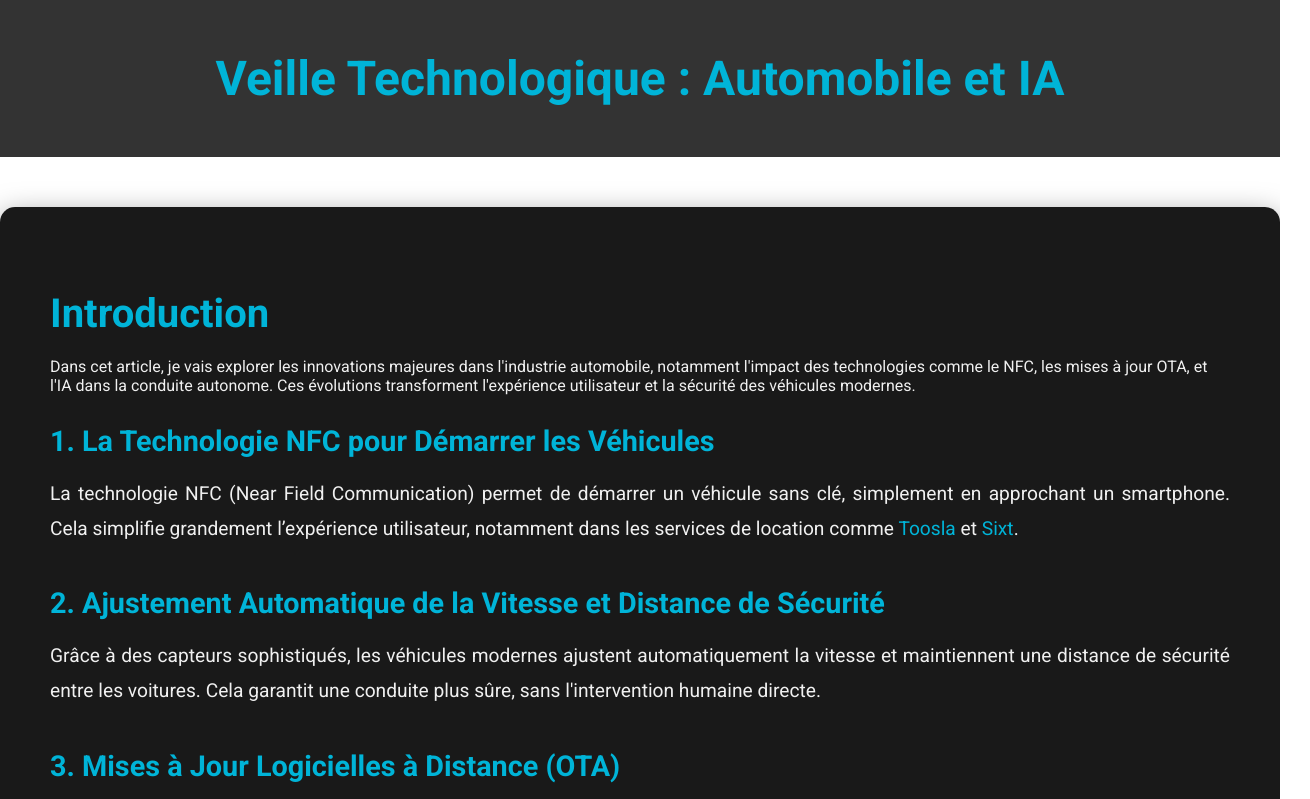
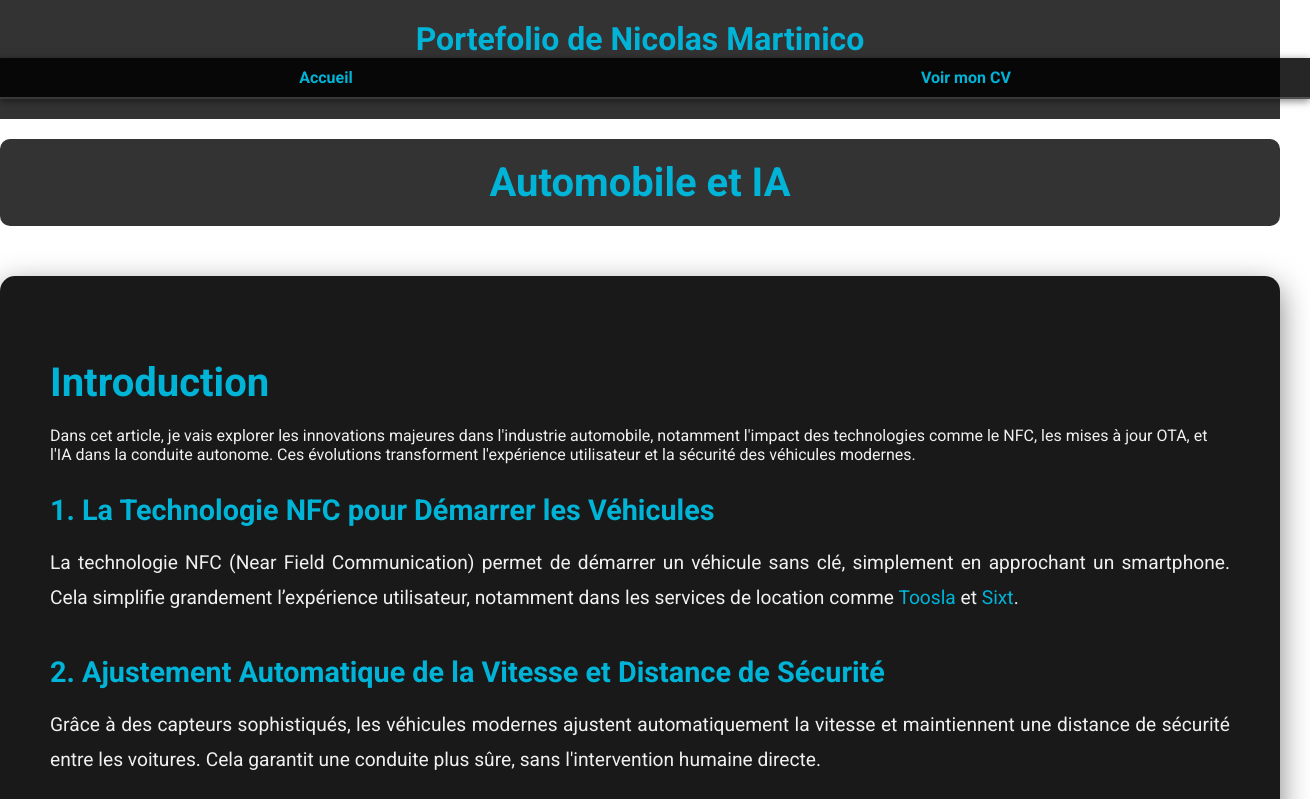
Before and after one commit to NicolasLPRS/PortefolioNM, a plain HTML site: page veille_technologie.html in a window 1280 px wide. Shown: the top 799 px of the page, 1310 px wide, since content can reach past the window. Drawn offline with Linux system fonts and the light colour scheme.

Commit message:
Update veille_technologie.html
Signed-off-by: NicolasLPRS <n.martinico-lopez@lprs.fr>

```diff
--- a/veille_technologie.html
+++ b/veille_technologie.html
@@ -23,8 +23,73 @@
             animation: fadeInDown 1s ease;
         }
 
+        #header {
+            padding: 20px 0; /* Adjust the padding if needed */
+        }
+
         header h1 {
-            font-size: 3em;
+            font-size: 2em; /* Reduced size for the new header */
+            margin: 0;
+        }
+
+        /* Style de la barre de navigation */
+        .navbar {
+            background-color: rgba(0, 0, 0, 0.85);
+            padding: 10px 15px; /* Réduction du padding */
+            position: sticky;
+            top: 0;
+            width: 100%;
+            z-index: 1000;
+            box-shadow: 0px 2px 8px rgba(0, 0, 0, 0.5); /* Réduction de l'ombre */
+            border-bottom: 2px solid rgba(255, 255, 255, 0.2); /* Ajout d'une bordure pour un effet visuel */
+        }
+
+        .navbar ul {
+            list-style-type: none;
+            margin: 0;
+            padding: 0;
+            display: flex;
+            justify-content: space-around;
+            align-items: center;
+        }
+
+        .navbar ul li {
+            display: inline;
+            margin: 0 10px; /* Réduction de la marge */
+        }
+
+        .navbar a {
+            font-family: 'Roboto', sans-serif;
+            font-weight: 700; /* Augmentation du poids de la police */
+            font-size: 16px; /* Augmentation de la taille de la police */
+            color: #00b4d8;
+            text-decoration: none;
+            padding: 8px 15px; /* Réduction du padding */
+            border-radius: 4px; /* Légère réduction du rayon */
+            transition: background-color 0.3s ease, color 0.3s ease;
+        }
+
+        .navbar a:hover {
+            background-color: #00b4d8;
+            color: #000;
+        }
+
+        .navbar a:active {
+            background-color: #0077b6;
+            color: #fff;
+        }
+
+        /* Encadré pour "Automobile et IA" */
+        .automobile-ai {
+            background-color: rgba(0, 0, 0, 0.8);
+            padding: 20px;
+            margin: 20px 0; /* Ajout d'une marge pour séparer de la barre de navigation */
+            border-radius: 10px;
+            text-align: center;
+        }
+
+        .automobile-ai h2 {
+            color: #00b4d8;
             margin: 0;
         }
 
@@ -135,9 +200,26 @@
 
 <body>
 
-    <header>
-        <h1>Veille Technologique : Automobile et IA</h1>
-    </header>
+    <header id="header" class="header d-flex align-items-center">
+        <div class="container-fluid container-xl d-flex align-items-center justify-content-between">
+            <a href="https://nicolaslprs.github.io/PortefolioNM/" class="logo d-flex align-items-center">
+                <h1>Portefolio de Nicolas Martinico</h1>
+            </a>
+            <nav id="navbar" class="navbar">
+                <ul>
+                    <li><a href="https://nicolaslprs.github.io/PortefolioNM/">Accueil</a></li>
+                    <li><a href="#cv-section">Voir mon CV</a></li>
+                </ul>
+            </nav><!-- .navbar -->
+            <i class="mobile-nav-toggle mobile-nav-show bi bi-list"></i>
+            <i class="mobile-nav-toggle mobile-nav-hide d-none bi bi-x"></i>
+        </div>
+    </header><!-- End Header -->
+
+    <!-- Encadré pour Automobile et IA -->
+    <div class="automobile-ai">
+        <h2>Automobile et IA</h2>
+    </div>
 
     <main>
         <h2>Introduction</h2>
```
